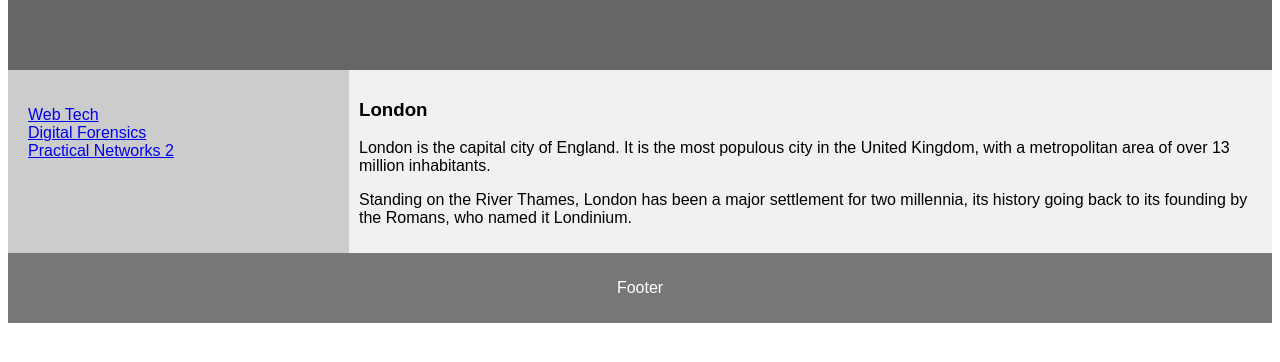
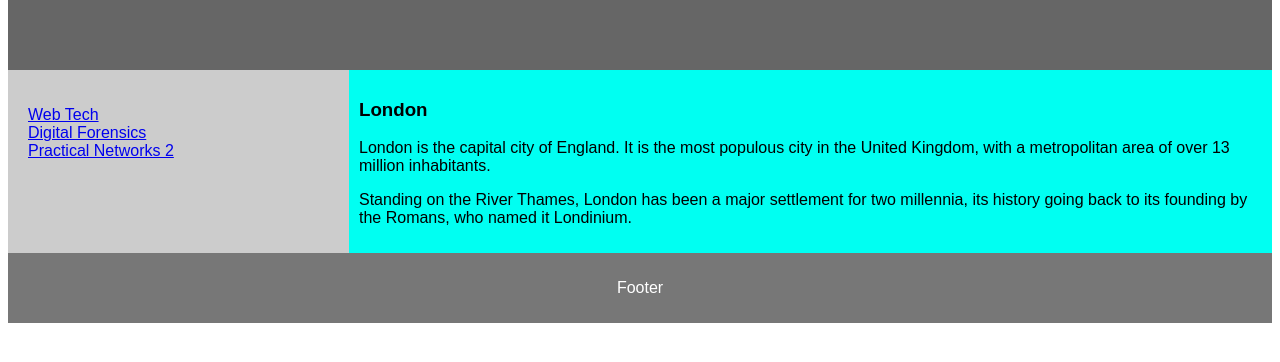
Before and after one commit to InsaneCipher/SET08101, a plain HTML site: page lab1.html in a window 1280 px wide. Shown: the part 328-690 px from the top of the page. Drawn offline with Linux system fonts and the light colour scheme.

Commit message:
Update lab1.html

```diff
--- a/lab1.html
+++ b/lab1.html
@@ -48,7 +48,7 @@ article {
   -webkit-flex: 3;
   -ms-flex: 3;
   flex: 3;
-  background-color: #f1f1f1;
+  background-color: #00fff2;
   padding: 10px;
 }
 
```
